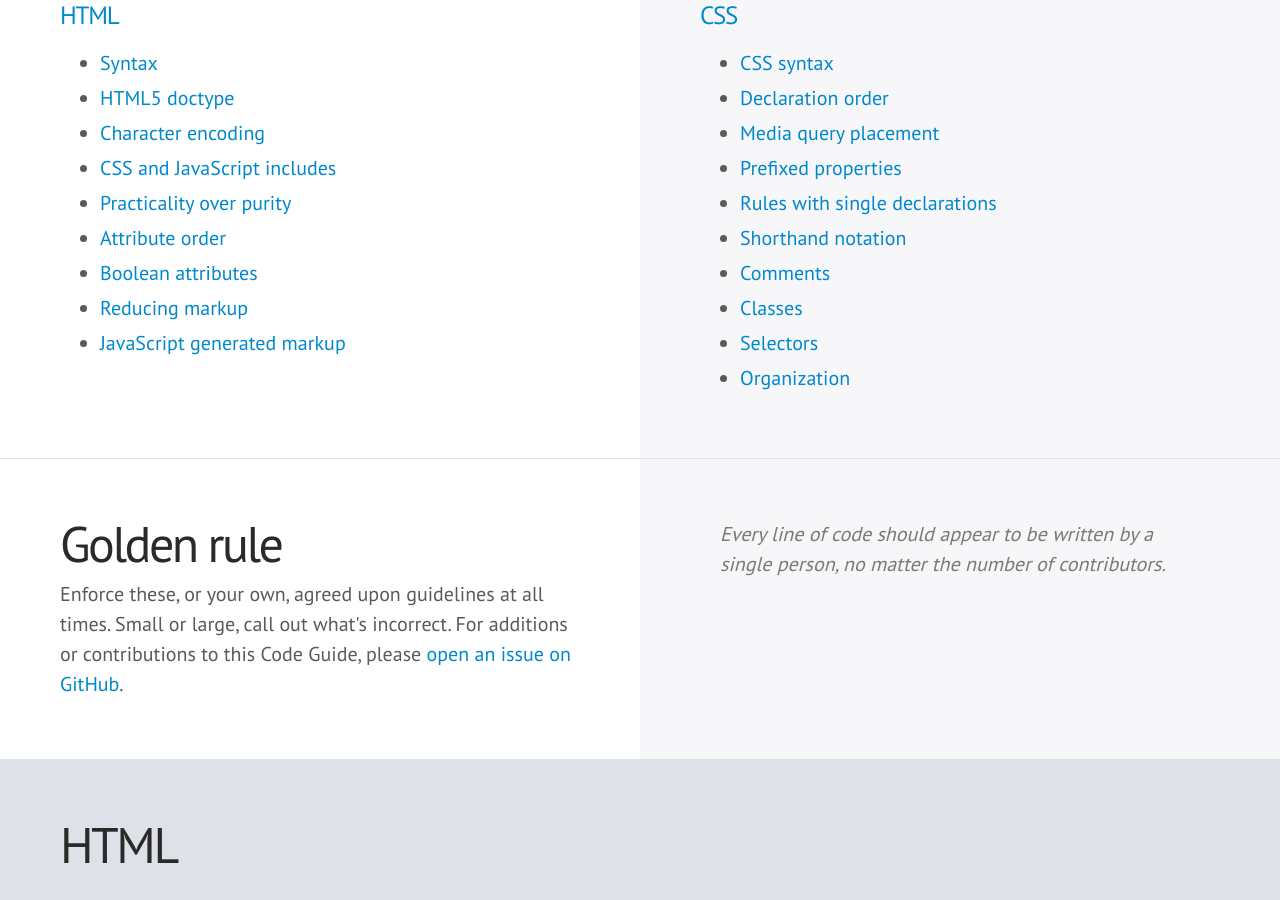
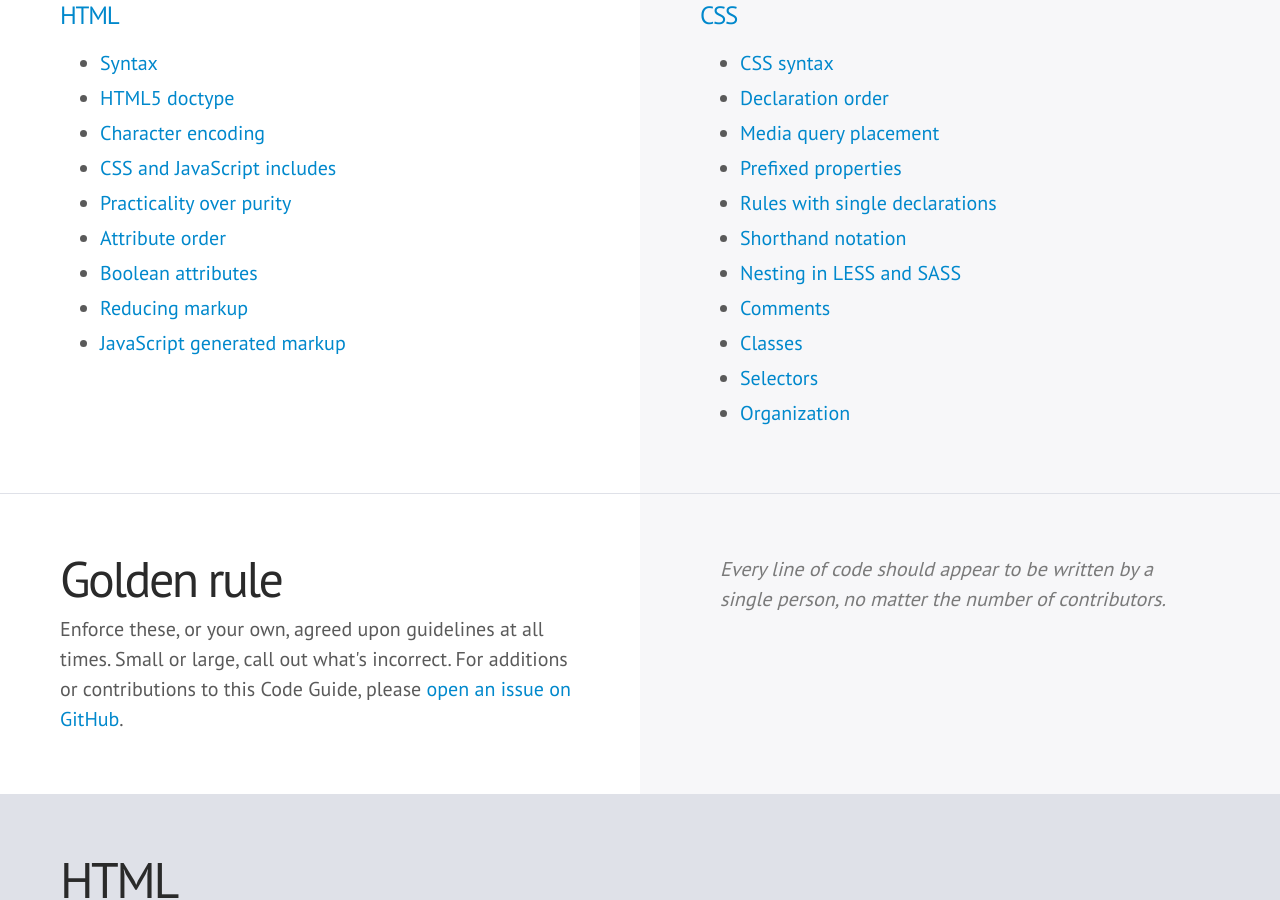
Before and after one commit to mdo/code-guide, a Jekyll site: the page built from index.html, in a window 1280 px wide and 900 px high, scrolled down 692 px. Built offline with Jekyll 4.4.1, drawn with Linux system fonts in a browser that asks for light colours; Markdown is read by kramdown in place of the engine named in the settings; comment, search, counter and statistics services are not loaded.

Commit message:
Add 'Nesting in LESS and SASS' to TOC

```diff
--- a/index.html
+++ b/index.html
@@ -30,6 +30,7 @@ layout: default
       <li><a href="#css-prefixed-properties">Prefixed properties</a></li>
       <li><a href="#css-single-declarations">Rules with single declarations</a></li>
       <li><a href="#css-shorthand">Shorthand notation</a></li>
+      <li><a href="#css-nesting">Nesting in LESS and SASS</a></li>
       <li><a href="#css-comments">Comments</a></li>
       <li><a href="#css-classes">Classes</a></li>
       <li><a href="#css-selectors">Selectors</a></li>
```
